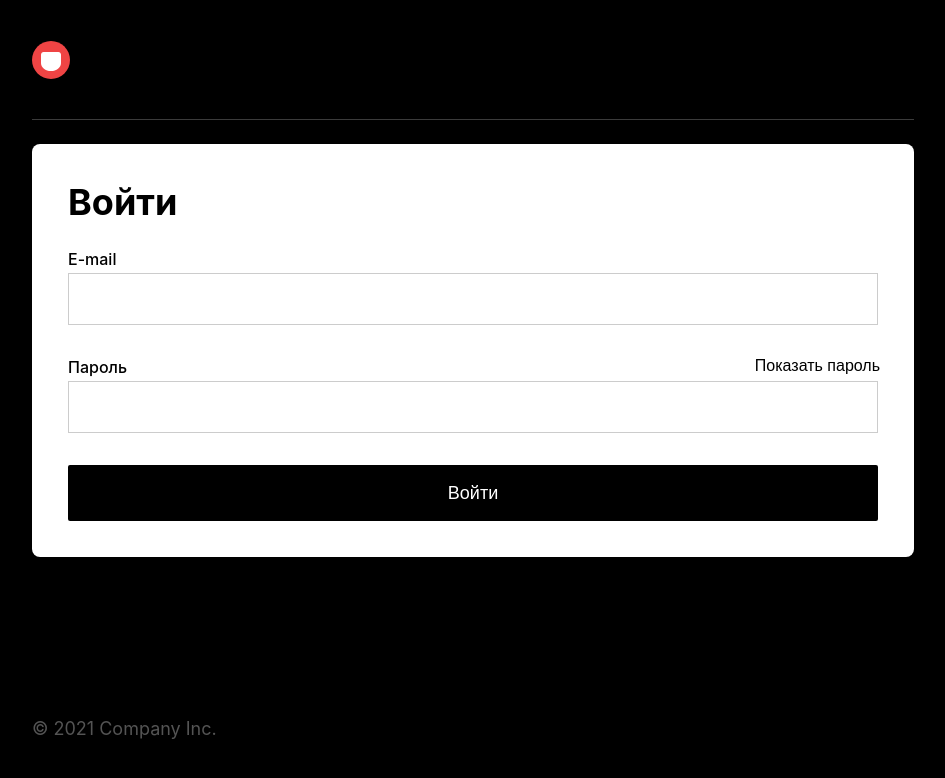
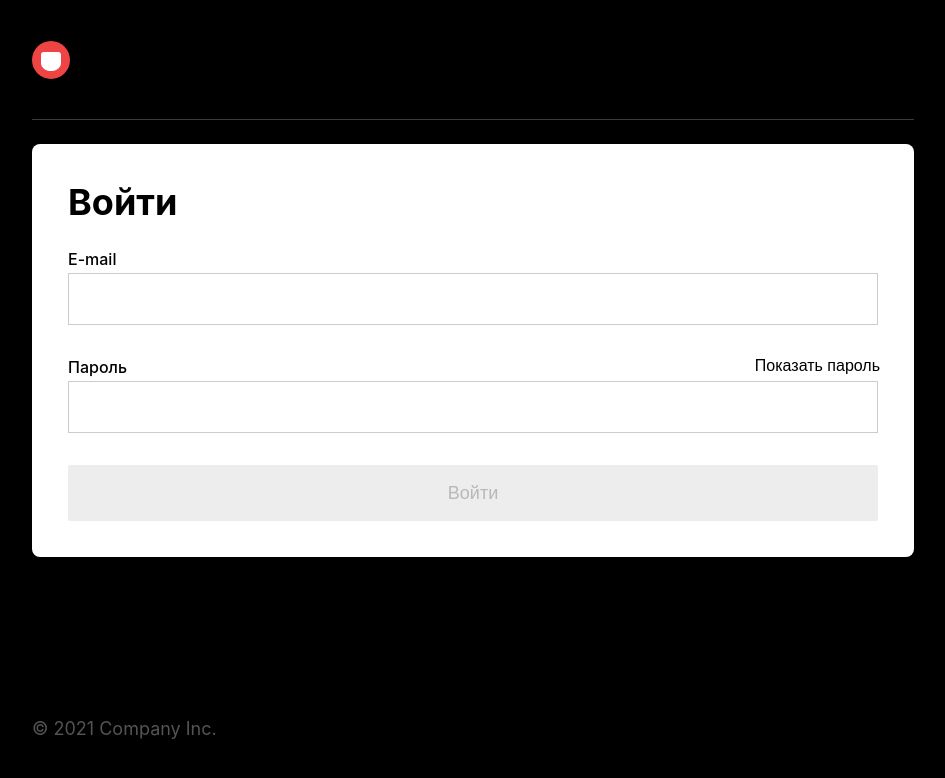
Before and after one commit to bautrukevich/auth-form, a React (Create React App) app: page / in a window 1280 px wide. Shown: the top 778 px of the page, without its empty margins (167-1112 px from the left). Built offline with nearby package versions, Linux system fonts and the light colour scheme; a web font is replaced by a local one.

Commit message:
feat: add form validation

```diff
--- a/src/App.tsx
+++ b/src/App.tsx
@@ -1,4 +1,4 @@
-import React from "react";
+import React, { FormEvent } from "react";
 
 import { Page } from "./components/page/Page";
 import { Header } from "./components/header/Header";
@@ -11,25 +11,41 @@ import { Input } from "./components/form/input/Input";
 import { PasswordInput } from "./components/form/password-input/PasswordInput";
 import { Button } from "./components/form/button/Button";
 import { Footer } from "./components/footer/Footer";
+import { useFormWithValidation } from "./hooks/use-form-with-validation";
 
 function App() {
+  const { handleChange, values, isValid, errors } = useFormWithValidation();
+
+  const handleSubmit = (event: FormEvent<HTMLFormElement>) => {
+    event.preventDefault();
+    console.log(values, isValid, errors);
+  };
+
   return (
     <Page>
       <Header companyName="Company Inc." />
       <Content>
         <Wrapper title="Войти">
-          <Form onSubmit={() => {}}>
+          <Form onSubmit={handleSubmit}>
             <FormSection>
               <Label text="E-mail">
-                <Input />
+                <Input type="email" name="email" onChange={handleChange} error={errors["email"]} required />
               </Label>
             </FormSection>
             <FormSection>
               <Label text="Пароль">
-                <PasswordInput />
+                <PasswordInput
+                  name="password"
+                  onChange={handleChange}
+                  error={errors["password"]}
+                  required
+                  minLength={8}
+                />
               </Label>
             </FormSection>
-            <Button type="submit">Войти</Button>
+            <Button type="submit" disabled={!isValid}>
+              Войти
+            </Button>
           </Form>
         </Wrapper>
       </Content>
--- a/src/components/form/button/Button.tsx
+++ b/src/components/form/button/Button.tsx
@@ -4,11 +4,12 @@ import styles from "./button.module.css";
 
 type SubmitButtonProps = React.PropsWithChildren<{
   type: "button" | "submit" | "reset";
+  disabled?: boolean;
 }>;
 
-export const Button = ({ type, children }: SubmitButtonProps) => {
+export const Button = ({ type, disabled = false, children }: SubmitButtonProps) => {
   return (
-    <button className={styles.button} type={type}>
+    <button className={styles.button} type={type} disabled={disabled}>
       {children}
     </button>
   );
--- a/src/components/form/input/Input.tsx
+++ b/src/components/form/input/Input.tsx
@@ -1,16 +1,22 @@
-import React from "react";
+import React, { ChangeEventHandler, InputHTMLAttributes } from "react";
 
 import styles from "./input.module.css";
+import classNames from "classnames";
 
-type InputProps = React.HTMLAttributes<HTMLInputElement> & {
+type InputProps = {
+  name: string;
+  onChange: ChangeEventHandler<HTMLInputElement>;
   type?: string;
-};
+  error?: string;
+} & InputHTMLAttributes<HTMLInputElement>;
 
-export const Input = ({ type = "text", ...rest }: InputProps) => {
+export const Input = ({ name, type = "text", onChange, error, ...rest }: InputProps) => {
   return (
     <>
-      <input className={styles.input} type={type} {...rest} />
-      <span className={styles["input-error"]} />
+      <input className={styles.input} type={type} name={name} onChange={onChange} {...rest} />
+      {error && (
+        <span className={classNames(styles["input-error"], error && styles["input-error_active"])}>{error}</span>
+      )}
     </>
   );
 };
--- a/src/components/form/password-input/PasswordInput.tsx
+++ b/src/components/form/password-input/PasswordInput.tsx
@@ -1,12 +1,18 @@
-import React from "react";
+import React, { ChangeEventHandler, InputHTMLAttributes } from "react";
 
 import { Input } from "../input/Input";
 import { TogglePasswordButton } from "./toggle-password-button/TogglePasswordButton";
 
-export const PasswordInput = () => {
+type PasswordInputProps = {
+  name: string;
+  onChange: ChangeEventHandler<HTMLInputElement>;
+  error?: string;
+} & InputHTMLAttributes<HTMLInputElement>;
+
+export const PasswordInput = ({ name, error, onChange, ...rest }: PasswordInputProps) => {
   return (
     <>
-      <Input type="password" />
+      <Input name={name} type="password" onChange={onChange} error={error} {...rest} />
       <TogglePasswordButton>Показать пароль</TogglePasswordButton>
     </>
   );
--- /dev/null
+++ b/src/hooks/use-form-with-validation.ts
@@ -0,0 +1,20 @@
+import { ChangeEventHandler, useState } from "react";
+
+export const useFormWithValidation = () => {
+  const [values, setValues] = useState<Record<string, string>>({});
+  const [errors, setErrors] = useState<Record<string, string>>({});
+  const [isValid, setIsValid] = useState<boolean>(false);
+
+  const handleChange: ChangeEventHandler<HTMLInputElement> = (event) => {
+    const target = event.target;
+    const name = target.name;
+    const value = target.value;
+    const form = target.closest("form");
+
+    setValues({ ...values, [name]: value });
+    setErrors({ ...errors, [name]: target.validationMessage });
+    setIsValid(form !== null && form.checkValidity());
+  };
+
+  return { values, handleChange, errors, isValid };
+};
```
